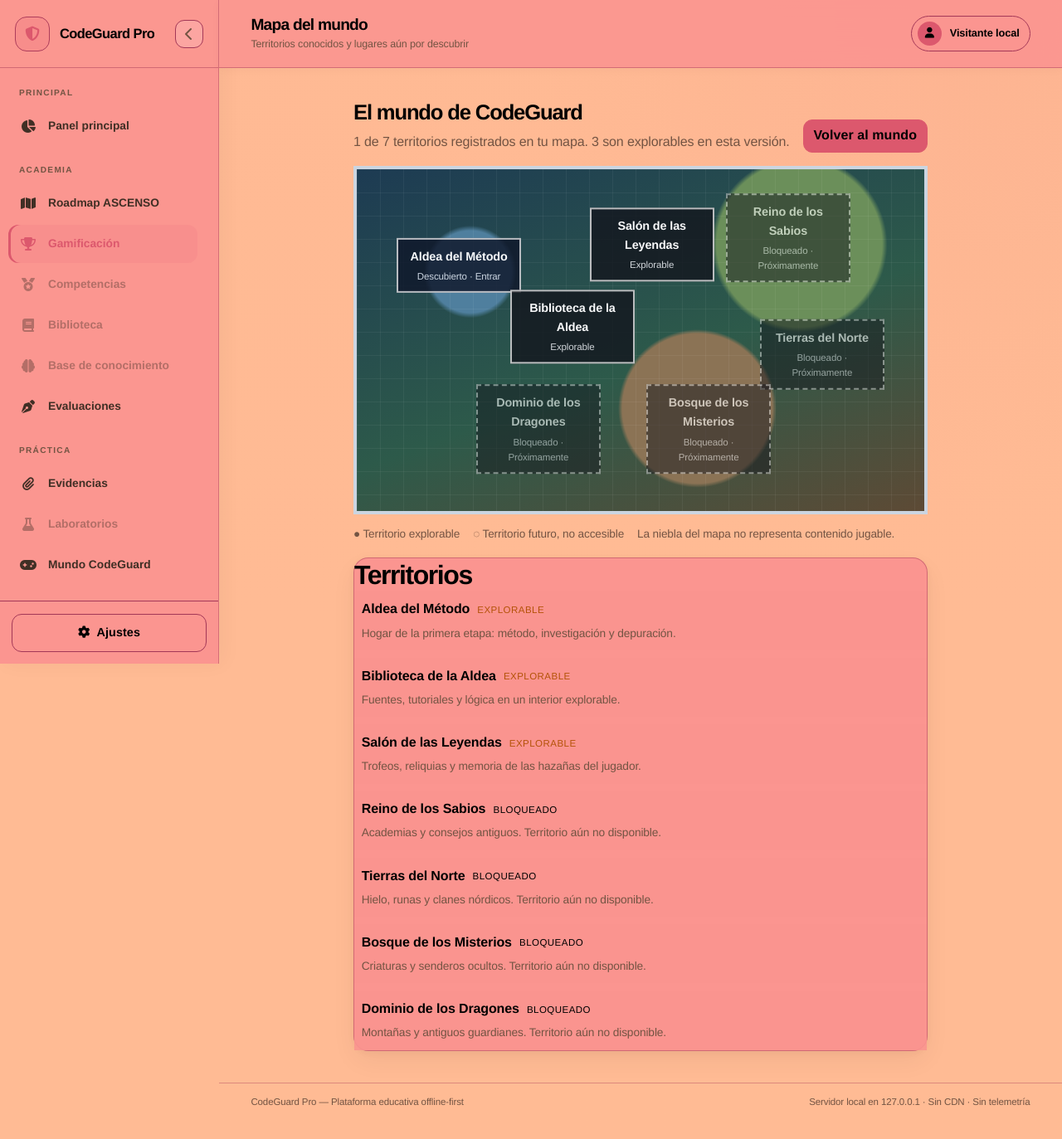
After one commit to MaverickBms/CodeGuard-Pro, a Django app: page /gamificacion/mundo/mapa/ in a window 1280 px wide. The commit adds this page. Shown: the whole page at 83% size. Run offline with Django 5.2, Linux system fonts and the light colour scheme; some libraries are stand-ins or nearby versions.

Commit message:
feat(mundo): interfaz del Salón y mapa interactivo
- HUD con accesos a Mapa y Salón
- panel de Salón con estadísticas, trofeos, reliquias, armería y logros
- segunda región/interior y puertas conectadas
- controles de teclado, foco y cierre del Salón

```diff
--- a/static/css/mundo.css
+++ b/static/css/mundo.css
@@ -281,3 +281,104 @@
   .mundo-spinner { animation: none; }
   #mundoCanvas { scroll-behavior: auto; }
 }
+
+/* Salón de las Leyendas */
+.mundo-chip-link {
+  text-decoration: none;
+  color: var(--mundo-texto);
+  cursor: pointer;
+  font: inherit;
+}
+.mundo-chip-link:hover,
+.mundo-chip-link:focus-visible {
+  border-color: var(--cg-border-focus, #2563eb);
+  outline: 2px solid var(--cg-border-focus, #2563eb);
+  outline-offset: 1px;
+}
+.mundo-salon { width: min(760px, calc(100% - 2rem)); }
+.mundo-salon-stats {
+  display: grid;
+  grid-template-columns: repeat(auto-fit, minmax(120px, 1fr));
+  gap: .5rem;
+  margin-bottom: .9rem;
+}
+.mundo-salon-stat {
+  border: 1px solid var(--mundo-borde);
+  padding: .55rem;
+  text-align: center;
+}
+.mundo-salon-stat strong { display: block; font-size: 1.25rem; }
+.mundo-salon-stat span { font-size: .78rem; color: var(--cg-text-muted, #64748b); }
+.mundo-salon-grid {
+  display: grid;
+  grid-template-columns: repeat(auto-fit, minmax(230px, 1fr));
+  gap: .75rem;
+}
+.mundo-salon-grid h3 { font-size: .95rem; margin: .2rem 0 .45rem; }
+.mundo-salon-grid .mundo-lista li { min-height: 44px; }
+.mundo-vacio {
+  border: 1px dashed var(--mundo-borde);
+  padding: .6rem;
+  color: var(--cg-text-muted, #64748b);
+  font-size: .85rem;
+}
+
+/* Mapa general del mundo */
+.mundo-mapa-page { max-width: 1100px; margin: 0 auto; }
+.mundo-mapa-hero {
+  display: flex;
+  justify-content: space-between;
+  gap: 1rem;
+  flex-wrap: wrap;
+  align-items: end;
+  margin-bottom: 1rem;
+}
+.mundo-mapa-hero h1 { margin: 0; font-size: 1.6rem; }
+.mundo-mapa-hero p { margin: .35rem 0 0; color: var(--cg-text-muted, #64748b); }
+.mundo-mapa-canvas {
+  position: relative;
+  min-height: 420px;
+  border: 4px solid var(--mundo-borde, #cbd5e1);
+  background:
+    radial-gradient(circle at 20% 30%, #4f7f9e 0 8%, transparent 9%),
+    radial-gradient(circle at 78% 22%, #6b8f5a 0 16%, transparent 17%),
+    radial-gradient(circle at 60% 70%, #8b7355 0 18%, transparent 19%),
+    linear-gradient(160deg, #1d3b53, #2d5a4a 55%, #5d4a35);
+  overflow: hidden;
+}
+.mundo-mapa-canvas::before {
+  content: "";
+  position: absolute;
+  inset: 0;
+  background-image:
+    linear-gradient(90deg, rgba(255,255,255,.05) 1px, transparent 1px),
+    linear-gradient(rgba(255,255,255,.05) 1px, transparent 1px);
+  background-size: 28px 28px;
+  pointer-events: none;
+}
+.mundo-mapa-nodo {
+  position: absolute;
+  width: 150px;
+  transform: translate(-50%, -50%);
+  border: 2px solid rgba(255,255,255,.7);
+  background: rgba(15, 23, 42, .82);
+  color: #f8fafc;
+  padding: .55rem;
+  text-align: center;
+  text-decoration: none;
+}
+.mundo-mapa-nodo strong { display: block; font-size: .9rem; }
+.mundo-mapa-nodo small { display: block; font-size: .72rem; color: #cbd5e1; margin-top: .2rem; }
+.mundo-mapa-nodo[data-disponible="1"]:hover,
+.mundo-mapa-nodo[data-disponible="1"]:focus-visible {
+  border-color: #facc15;
+  outline: 3px solid #facc15;
+  outline-offset: 2px;
+}
+.mundo-mapa-nodo[data-disponible="0"] { opacity: .6; border-style: dashed; cursor: not-allowed; }
+.mundo-mapa-nodo[data-descubierta="0"] { filter: grayscale(.6); }
+.mundo-mapa-leyenda { display: flex; gap: 1rem; flex-wrap: wrap; font-size: .85rem; margin-top: .8rem; color: var(--cg-text-muted, #64748b); }
+@media (max-width: 700px) {
+  .mundo-mapa-canvas { min-height: 520px; }
+  .mundo-mapa-nodo { width: 120px; }
+}
--- /dev/null
+++ b/templates/gamification/mundo_mapa.html
@@ -0,0 +1,64 @@
+{% extends "base.html" %}
+{% load static %}
+
+{% block title %}Mapa del mundo — CodeGuard{% endblock %}
+{% block page_title %}Mapa del mundo{% endblock %}
+{% block page_subtitle %}Territorios conocidos y lugares aún por descubrir{% endblock %}
+
+{% block extra_head %}
+<link rel="stylesheet" href="{% static 'css/mundo.css' %}">
+{% endblock %}
+
+{% block content %}
+<div class="mundo-mapa-page">
+  <header class="mundo-mapa-hero">
+    <div>
+      <h1>El mundo de CodeGuard</h1>
+      <p>{{ descubiertas }} de {{ regiones|length }} territorios registrados en tu mapa. {{ implementadas }} son explorables en esta versión.</p>
+    </div>
+    <a class="btn cg-btn cg-btn-primary" href="{% url 'gamification:mundo' %}">Volver al mundo</a>
+  </header>
+
+  <div class="mundo-mapa-canvas" role="img" aria-label="Mapa ilustrado del mundo de CodeGuard">
+    {% for region in regiones %}
+      {% if region.jugable %}
+        <a class="mundo-mapa-nodo" data-disponible="1" data-descubierta="{{ region.descubierta|yesno:'1,0' }}"
+           style="left: {{ region.x }}%; top: {{ region.y }}%;"
+           href="{% url 'gamification:mundo' %}"
+           title="{{ region.nombre }}">
+          <strong>{{ region.nombre }}</strong>
+          <small>{% if region.descubierta %}Descubierto · Entrar{% else %}Explorable{% endif %}</small>
+        </a>
+      {% else %}
+        <span class="mundo-mapa-nodo" data-disponible="0" data-descubierta="0"
+              style="left: {{ region.x }}%; top: {{ region.y }}%;"
+              aria-disabled="true" title="Territorio no disponible en esta versión">
+          <strong>{{ region.nombre }}</strong>
+          <small>Bloqueado · Próximamente</small>
+        </span>
+      {% endif %}
+    {% endfor %}
+  </div>
+
+  <p class="mundo-mapa-leyenda">
+    <span>● Territorio explorable</span>
+    <span>◌ Territorio futuro, no accesible</span>
+    <span>La niebla del mapa no representa contenido jugable.</span>
+  </p>
+
+  <section class="glass-card cg-card" style="margin-top:1rem;">
+    <h2 style="margin-top:0;">Territorios</h2>
+    <ul class="mundo-lista">
+      {% for region in regiones %}
+        <li>
+          <strong>{{ region.nombre }}</strong>
+          <span class="mundo-mision-estado" data-estado="{% if region.jugable %}lista{% else %}disponible{% endif %}">
+            {% if region.jugable %}Explorable{% else %}Bloqueado{% endif %}
+          </span>
+          <p class="mundo-mision-desc">{{ region.descripcion }}</p>
+        </li>
+      {% endfor %}
+    </ul>
+  </section>
+</div>
+{% endblock %}
```
Also changed, not shown: static/js/mundo/game.js (+93 -7 lines), static/js/mundo/world.js (+41 -3 lines), templates/gamification/mundo.html (+17 -0 lines).
